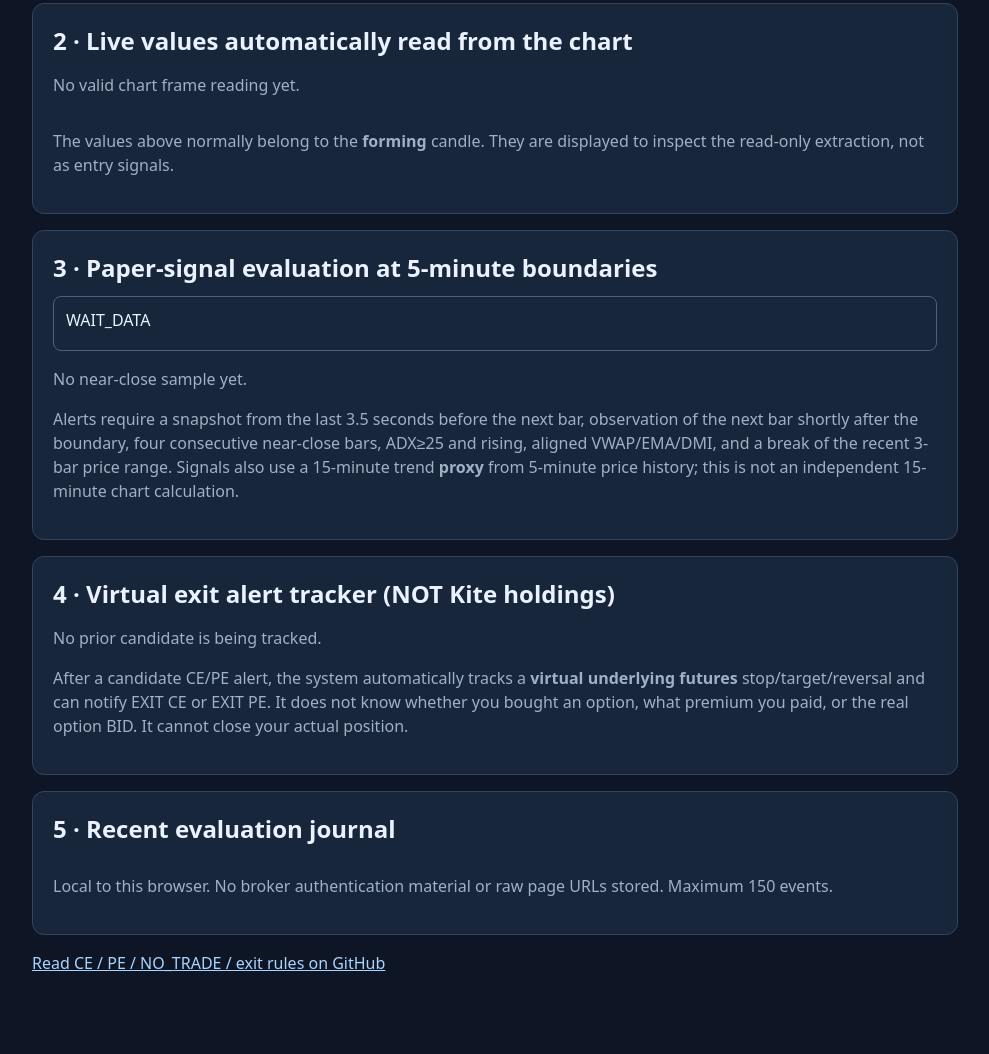
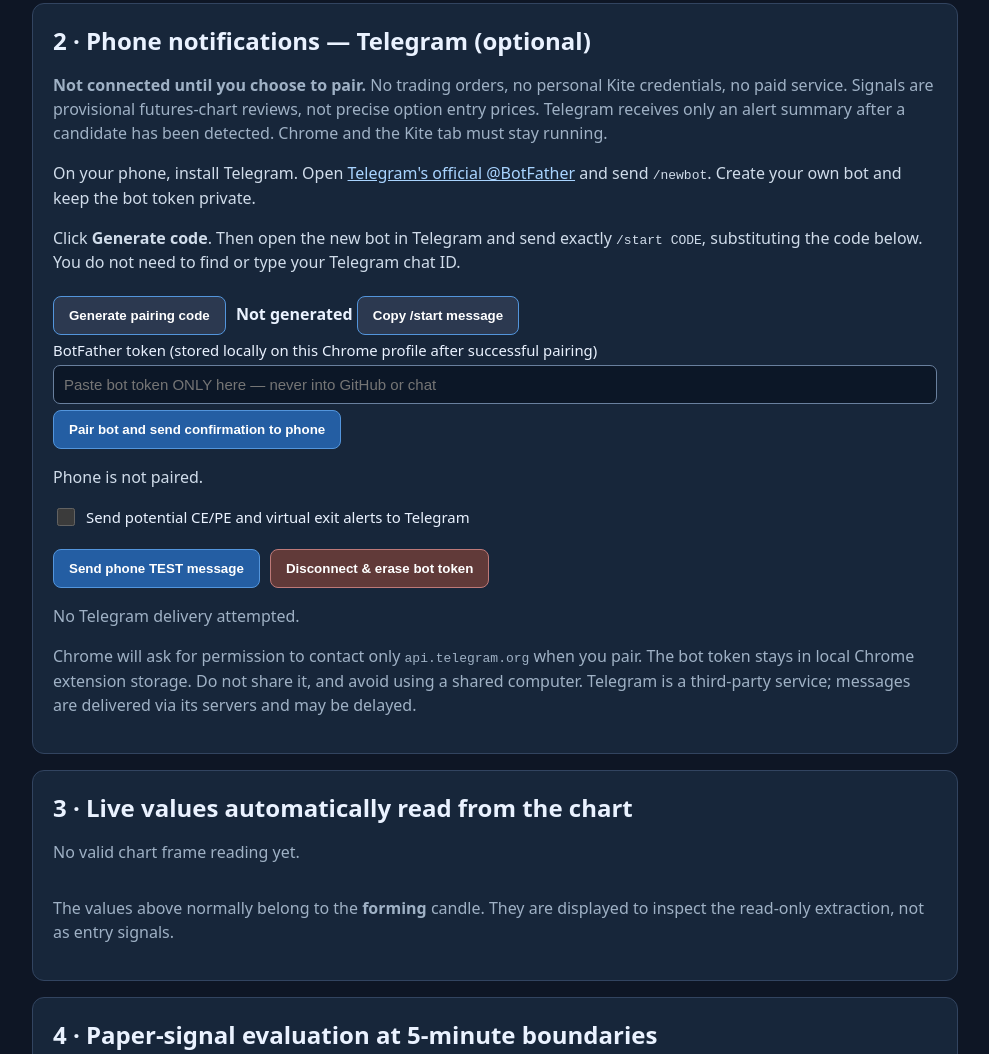
Before and after one commit to Tirthanand17/Indicator-Setup, a browser extension: page extension/dashboard.html in a window 1280 px wide. Shown: the part 562-1616 px from the top of the page, without its empty margins (145-1134 px from the left). Before the commit the page ends 1575 px from the top, so only its background shows below. Drawn offline with Linux system fonts and the light colour scheme.

Commit message:
feat(extension): add local Telegram phone alert pairing and test controls

```diff
--- a/extension/dashboard.html
+++ b/extension/dashboard.html
@@ -1,5 +1,5 @@
 <!doctype html><html lang="en"><head><meta charset="utf-8"><meta name="viewport" content="width=device-width,initial-scale=1"><title>NIFTY Automatic Paper Alerts</title><link rel="stylesheet" href="style.css"></head><body>
-<h1>NIFTY Automatic Five-Indicator Alerts <small>v0.2</small></h1>
+<h1>NIFTY Automatic Five-Indicator Alerts <small>v0.3</small></h1>
 <p class="notice"><strong>Automatic screen-reading beta, not an execution bot.</strong> Reads only the displayed NIFTY futures chart legend within Kite. No manual indicator input, no trading API, no payment, and no orders. Near-close chart samples are <strong>not exchange-confirmed closed candles</strong>; every alert means <strong>REVIEW</strong>, not buy immediately. Actual option quotes, IV and your holdings are not accessible from a futures-only chart.</p>
 <section class="panel"><h2>1 · Connection & notifications</h2>
 <p id="chart">Connecting to chart…</p>
@@ -7,19 +7,42 @@
 <label class="check"><input type="checkbox" id="armed">Show desktop notifications for candidate CE/PE and virtual exit reviews</label>
 <button id="test">Send TEST notification</button><button class="secondary" id="reset">Reset automatic monitor's candle history</button>
 <p class="caption">For reliable boundary sampling, leave the Kite tab open in Chrome. Browser background throttling can pause collection, in which case this tool reports WAIT_DATA. It does not run when the browser/laptop is closed.</p></section>
-<section class="panel"><h2>2 · Live values automatically read from the chart</h2>
+<section class="panel" id="telegram-panel">
+<h2>2 · Phone notifications — Telegram (optional)</h2>
+<p class="caption"><strong>Not connected until you choose to pair.</strong> No trading orders, no personal Kite credentials, no paid service. Signals are provisional futures-chart reviews, not precise option entry prices. Telegram receives only an alert summary after a candidate has been detected. Chrome and the Kite tab must stay running.</p>
+<p>On your phone, install Telegram. Open <a href="https://t.me/BotFather" target="_blank" rel="noopener noreferrer">Telegram's official @BotFather</a> and send <code>/newbot</code>. Create your own bot and keep the bot token private.</p>
+<p>Click <strong>Generate code</strong>. Then open the new bot in Telegram and send exactly <code>/start CODE</code>, substituting the code below. You do not need to find or type your Telegram chat ID.</p>
+<div class="pair-code">
+  <button id="phoneBegin" type="button" class="secondary">Generate pairing code</button>
+  <strong id="phoneCode">Not generated</strong>
+  <button type="button" class="secondary" id="phoneCopy">Copy /start message</button>
+</div>
+<label for="phoneToken">BotFather token (stored locally on this Chrome profile after successful pairing)</label>
+<input id="phoneToken" type="password" autocomplete="off" spellcheck="false" placeholder="Paste bot token ONLY here — never into GitHub or chat">
+<button id="phonePair" type="button">Pair bot and send confirmation to phone</button>
+<p id="phoneSetupResult" class="caption" aria-live="polite"></p>
+<div id="phoneLinked" class="subpanel">
+  <p id="phoneStatus">Phone is not paired.</p>
+  <label class="check"><input type="checkbox" id="phoneEnabled" disabled> Send potential CE/PE and virtual exit alerts to Telegram</label>
+  <button id="phoneTest" type="button" disabled>Send phone TEST message</button>
+  <button id="phoneForget" type="button" class="warn" disabled>Disconnect & erase bot token</button>
+  <p class="caption" id="phoneLastDelivery">No Telegram delivery attempted.</p>
+</div>
+<p class="caption">Chrome will ask for permission to contact only <code>api.telegram.org</code> when you pair. The bot token stays in local Chrome extension storage. Do not share it, and avoid using a shared computer. Telegram is a third-party service; messages are delivered via its servers and may be delayed.</p>
+</section>
+<section class="panel"><h2>3 · Live values automatically read from the chart</h2>
 <p class="caption" id="updated">No valid chart frame reading yet.</p>
 <div class="grid" id="values"></div>
 <p class="caption">The values above normally belong to the <strong>forming</strong> candle. They are displayed to inspect the read-only extraction, not as entry signals.</p></section>
-<section class="panel"><h2>3 · Paper-signal evaluation at 5-minute boundaries</h2>
+<section class="panel"><h2>4 · Paper-signal evaluation at 5-minute boundaries</h2>
 <div id="result" class="result">WAIT_DATA</div>
 <div id="reasons" class="caption"></div>
 <p id="closedBar" class="caption">No near-close sample yet.</p>
 <p class="caption">Alerts require a snapshot from the last 3.5 seconds before the next bar, observation of the next bar shortly after the boundary, four consecutive near-close bars, ADX≥25 and rising, aligned VWAP/EMA/DMI, and a break of the recent 3-bar price range. Signals also use a 15-minute trend <strong>proxy</strong> from 5-minute price history; this is not an independent 15-minute chart calculation.</p>
 </section>
-<section class="panel"><h2>4 · Virtual exit alert tracker (NOT Kite holdings)</h2>
+<section class="panel"><h2>5 · Virtual exit alert tracker (NOT Kite holdings)</h2>
 <p id="virtual" class="caption">No prior candidate is being tracked.</p>
 <p class="caption">After a candidate CE/PE alert, the system automatically tracks a <strong>virtual underlying futures</strong> stop/target/reversal and can notify EXIT CE or EXIT PE. It does not know whether you bought an option, what premium you paid, or the real option BID. It cannot close your actual position.</p></section>
-<section class="panel"><h2>5 · Recent evaluation journal</h2><ol class="logs" id="logs"></ol><p class="caption">Local to this browser. No broker authentication material or raw page URLs stored. Maximum 150 events.</p></section>
+<section class="panel"><h2>6 · Recent evaluation journal</h2><ol class="logs" id="logs"></ol><p class="caption">Local to this browser. No broker authentication material or raw page URLs stored. Maximum 150 events.</p></section>
 <p><a href="https://github.com/Tirthanand17/Indicator-Setup/blob/main/docs/BUY_SELL_DECISION_GUIDE.md" target="_blank" rel="noopener noreferrer">Read CE / PE / NO_TRADE / exit rules on GitHub</a></p>
 <script src="dashboard.js"></script></body></html>
```
